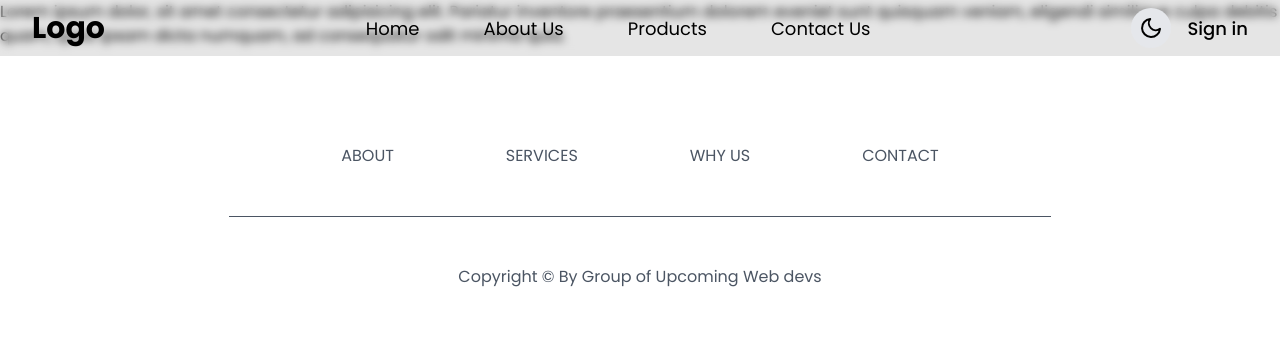
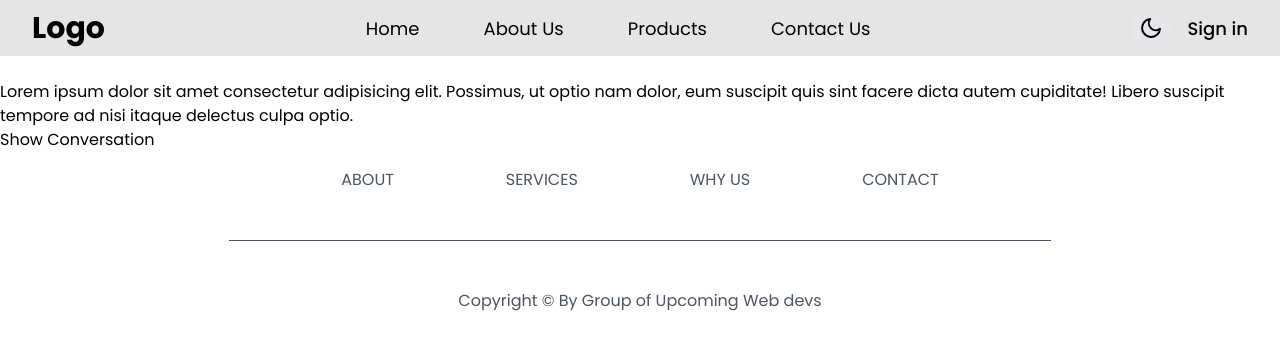
Before and after one commit to namansingh98/moglueui, a Next.js app: page /chat in a window 1280 px wide. Shown: the top 350 px of the page. Built offline with nearby package versions, Linux system fonts and the light colour scheme.

Commit message:
chat page added

```diff
--- /dev/null
+++ b/src/components/Conversation.tsx
@@ -0,0 +1,17 @@
+import React from "react";
+
+interface ConversationProps {
+  onClose: () => void;
+}
+
+const Conversation: React.FC<ConversationProps> = ({ onClose }) => {
+  return (
+    <div className="conversation-container">
+      <button onClick={onClose}>Close</button>
+      {/* Place your conversation content here */}
+      <div>Conversation Content Goes Here</div>
+    </div>
+  );
+};
+
+export default Conversation;
--- /dev/null
+++ b/src/components/VidoeChat.tsx
@@ -0,0 +1,9 @@
+import React from 'react'
+
+const VidoeChat = () => {
+  return (
+    <div>Lorem ipsum dolor sit amet consectetur adipisicing elit. Possimus, ut optio nam dolor, eum suscipit quis sint facere dicta autem cupiditate! Libero suscipit tempore ad nisi itaque delectus culpa optio.</div>
+  )
+}
+
+export default VidoeChat
--- a/src/pages/chat/index.tsx
+++ b/src/pages/chat/index.tsx
@@ -1,9 +1,27 @@
-import React from 'react'
+import React, { useState } from "react";
+import VidoeChat from "@/components/VidoeChat";
+import Conversation from "@/components/Conversation";
 
-const Chat = () => {
+const Chat: React.FC = () => {
+  const [conversationVisible, setConversationVisible] = useState(false);
+
+  const toggleConversation = () => {
+    setConversationVisible(!conversationVisible);
+  };
+
   return (
-    <div className='flex items-center justify-center'>Lorem ipsum dolor, sit amet consectetur adipisicing elit. Pariatur inventore praesentium dolorem eveniet sunt quisquam veniam, eligendi similique culpa debitis quam, quos ipsam dicta numquam, ad consequatur odit minima quia.</div>
-  )
-}
+    <div className="flex w-full h-full items-center justify-center">
+      <div className="relative top-20">
+        <VidoeChat />
+        <button onClick={toggleConversation} style={{ display: conversationVisible ? 'none' : 'block' }}>
+          Show Conversation
+        </button>
+        {conversationVisible && (
+          <Conversation onClose={toggleConversation} />
+        )}
+      </div>
+    </div>
+  );
+};
 
-export default Chat
+export default Chat;
```
